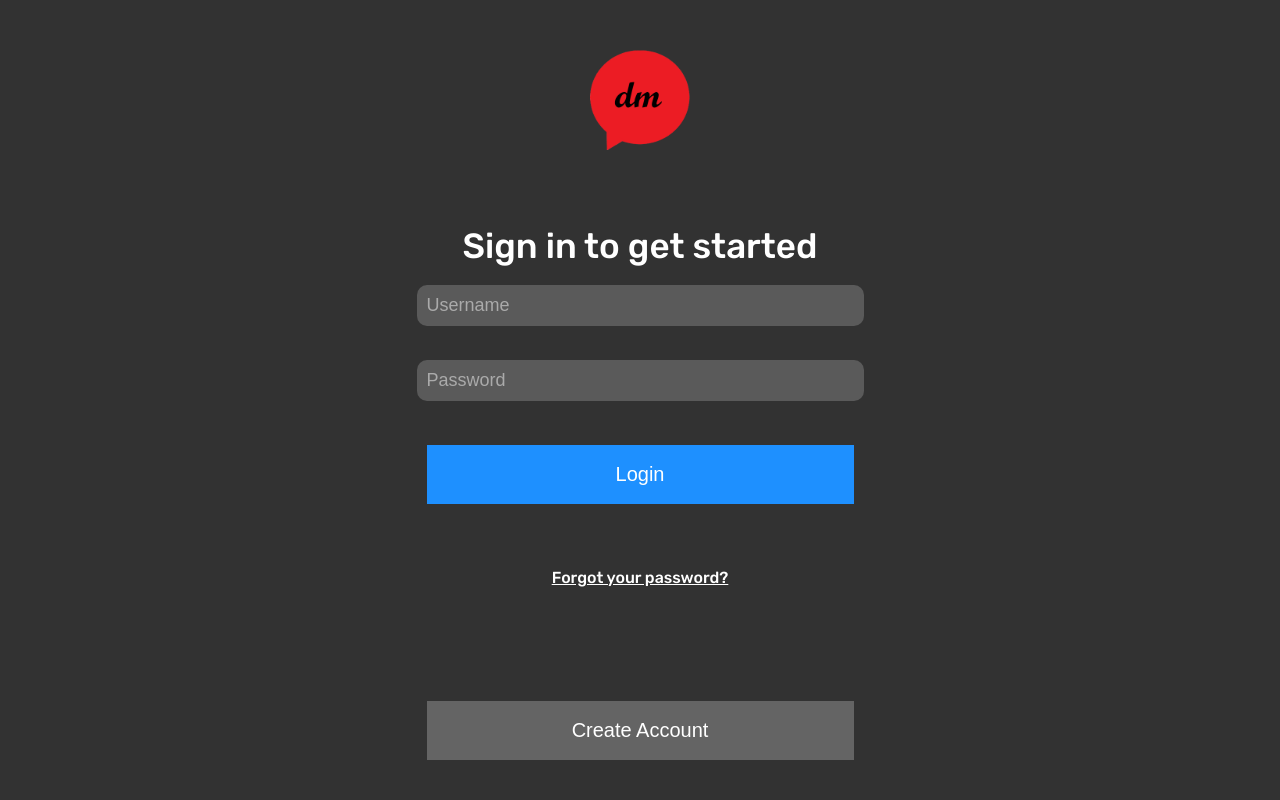
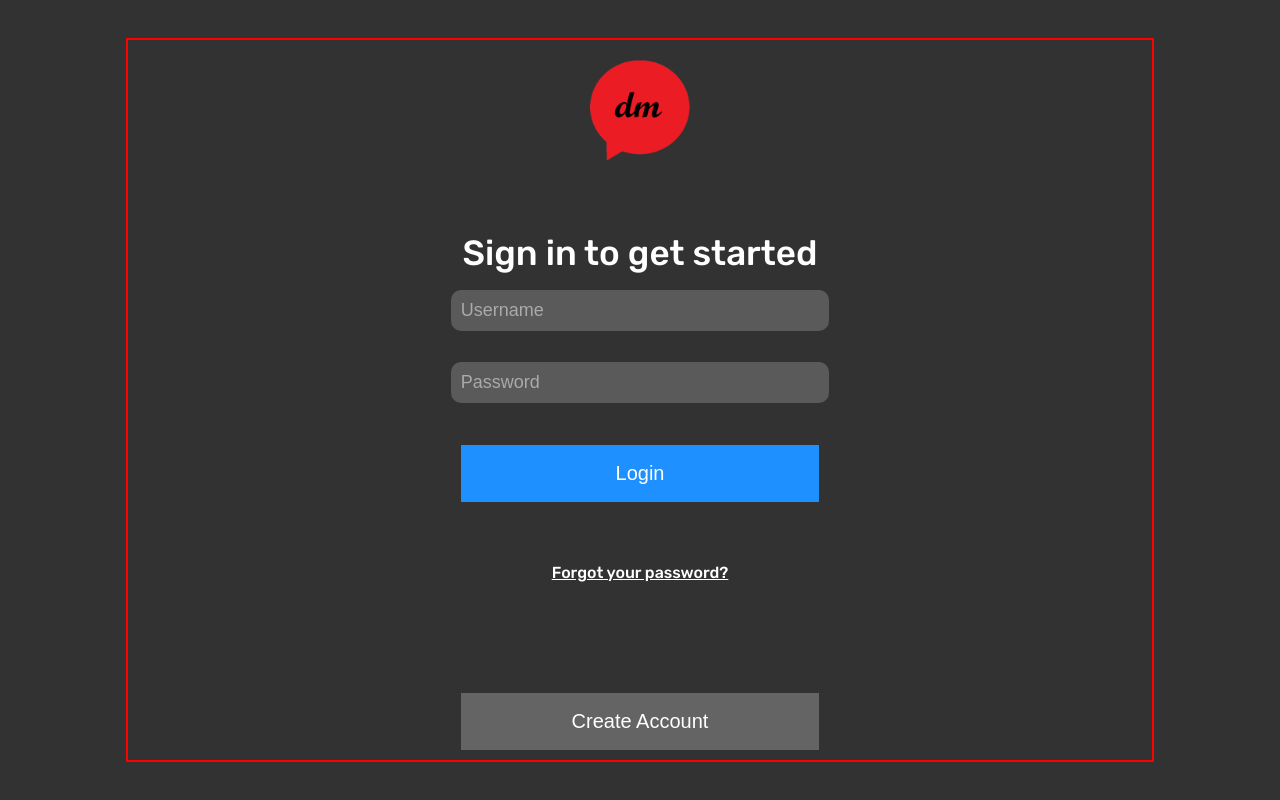
Before and after one commit to darienmiller88/Messenger, a React (Create React App) app in the folder client/: page / in a window 1280 px wide. Built offline with nearby package versions, Linux system fonts and the light colour scheme; no server answers; a web font is replaced by a local one.

Commit message:
altered signup/signin forms

```diff
--- a/client/src/components/RegistrationForms/Form.module.scss
+++ b/client/src/components/RegistrationForms/Form.module.scss
@@ -61,7 +61,6 @@
         border: none;
         font-size: 20px;
         color: white;
-        // padding: 0px 50px;
         transition: 0.3s;
 
         @media screen and (min-width: 768px) {
@@ -108,7 +107,10 @@
 
 .signup{
     display: grid;
-    margin: 90px 10px;
+    height: 80%;
+    width: 90%;
+    margin: auto;
+    border: 2px solid red;
 
     .already{
         color: white;
@@ -132,11 +134,13 @@
     }
 
     @media screen and (min-width: 768px) {
-        margin: 200px 30px;
+        // margin: 200px 30px;
+        height: 70%;
     }
 
     @media screen and (min-width: 992px) {
-        margin: 30px 30px;
+        // margin: 30px 30px;
+        height: 90%;
     }
 
     @media screen and (min-width: 1600px) {
@@ -146,8 +150,11 @@
 
 .signin{
     display: grid;
-    margin: 70px 30px;
-    // border: 2px red solid;
+    // margin: 70px 30px;
+    height: 75%;
+    width: 90%;
+    margin: auto;
+    border: 2px red solid;
 
     .forgot{
         text-align: center;
@@ -160,11 +167,17 @@
     }
 
     @media screen and (min-width: 768px) {
-        margin: 200px 30px;
+        // margin: 200px 30px;
+        height: 65%;
+        width: 80%;
+        margin: auto;
     }
 
     @media screen and (min-width: 992px) {
-        margin: 30px 30px;
+        // margin: 30px 30px;
+        height: 90%;
+        width: 80%;
+        margin: auto;
     }
 
     @media screen and (min-width: 1600px) {
--- a/client/src/components/RegistrationForms/SigninForm.js
+++ b/client/src/components/RegistrationForms/SigninForm.js
@@ -1,4 +1,4 @@
-import React, { useState, useEffect } from 'react'
+import React, { useState } from 'react'
 import logo from "../../img/logo.png"
 import styles from "./Form.module.scss"
 import { userApi } from '../api/api'
@@ -10,11 +10,6 @@ export default function SigninForm({ changeToSignup }) {
     const [signinError, setSigninError] = useState("")
     const [isSigninError, setIsSigninError] = useState(false)
     const navigate = useNavigate()
-
-    useEffect(() => {
-
-    }, [])
-
 
     const login = async () => {
         const data = {
--- a/client/src/pages/Home/Home.js
+++ b/client/src/pages/Home/Home.js
@@ -14,9 +14,9 @@ export default function Home() {
                 console.log("res:", response);
             } catch (error) {
                 console.log("err:", error);
-                if (error.response.data["tokenError"]){
-                    navigate("/")
-                }
+                // if (error.response.data["tokenError"]){
+                //     navigate("/")
+                // }
             }
         })()
     }, [])
```
